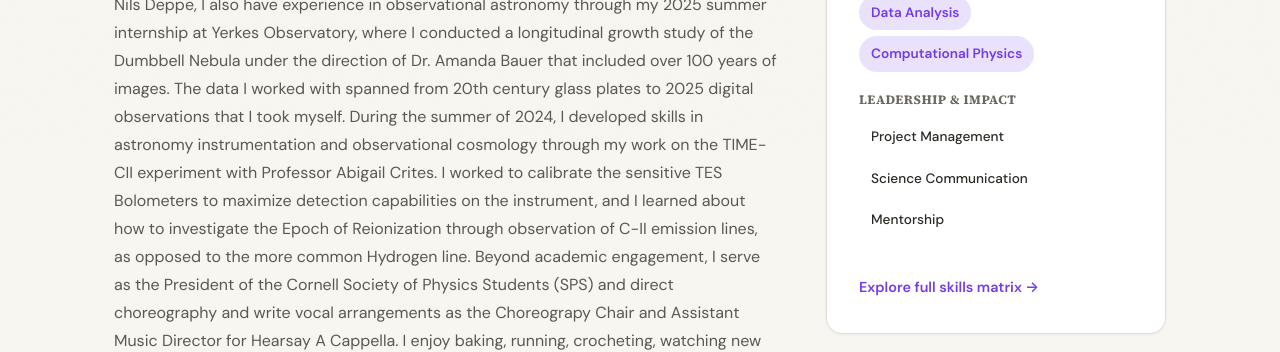
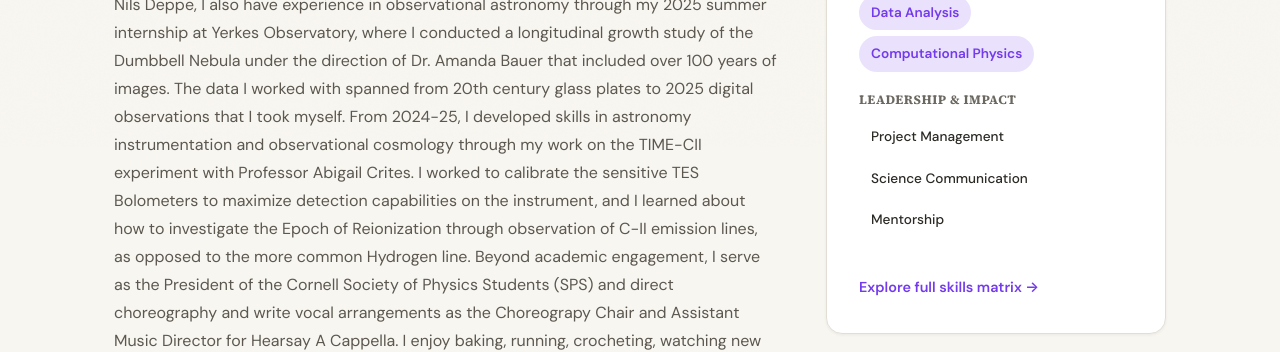
Before and after one commit to egl49/egl49.github.io, a Jekyll site: the page built from _pages/home.md, in a window 1280 px wide. Shown: the part 753-1105 px from the top of the page. Built offline with Jekyll 4.4.1, drawn with Linux system fonts in a browser that asks for light colours; a style sheet for code colours, icons or effects is not loaded; some of the changed text lies outside the part shown.

Commit message:
Refactor about me section for clarity and conciseness

```diff
--- a/_pages/home.md
+++ b/_pages/home.md
@@ -23,4 +23,4 @@ I am an undergraduate physics researcher at Cornell University currently special
 
 I am pursuing a B.A. in Physics in the College of Arts and Sciences at Cornell University, with plans to enter an Astrophysics Masters or PhD program following my graduation in May 2027.
 
-In addition to my current work in numerical relativity under the mentorship of Professor Nils Deppe, I also have experience in observational astronomy through my 2025 summer internship at Yerkes Observatory, where I conducted a longitudinal growth study of the Dumbbell Nebula under the direction of Dr. Amanda Bauer that included over 100 years of images. The data I worked with spanned from 20th century glass plates to 2025 digital observations that I took myself. During the summer of 2024, I developed skills in astronomy instrumentation and observational cosmology through my work on the TIME-CII experiment with Professor Abigail Crites. I worked to calibrate the sensitive TES Bolometers to maximize detection capabilities on the instrument, and I learned about how to investigate the Epoch of Reionization through observation of C-II emission lines, as opposed to the more common Hydrogen line. Beyond academic engagement, I serve as the President of the Cornell Society of Physics Students (SPS) and direct choreography and write vocal arrangements as the Choreograpy Chair and Assistant Music Director for Hearsay A Cappella. I enjoy baking, running, crocheting, watching new films, and exploring nature.
+In addition to my current work in numerical relativity under the mentorship of Professor Nils Deppe, I also have experience in observational astronomy through my 2025 summer internship at Yerkes Observatory, where I conducted a longitudinal growth study of the Dumbbell Nebula under the direction of Dr. Amanda Bauer that included over 100 years of images. The data I worked with spanned from 20th century glass plates to 2025 digital observations that I took myself. From 2024-25, I developed skills in astronomy instrumentation and observational cosmology through my work on the TIME-CII experiment with Professor Abigail Crites. I worked to calibrate the sensitive TES Bolometers to maximize detection capabilities on the instrument, and I learned about how to investigate the Epoch of Reionization through observation of C-II emission lines, as opposed to the more common Hydrogen line. Beyond academic engagement, I serve as the President of the Cornell Society of Physics Students (SPS) and direct choreography and write vocal arrangements as the Choreograpy Chair and Assistant Music Director for Hearsay A Cappella. I enjoy baking, running, crocheting, watching new films, and exploring nature.
```
